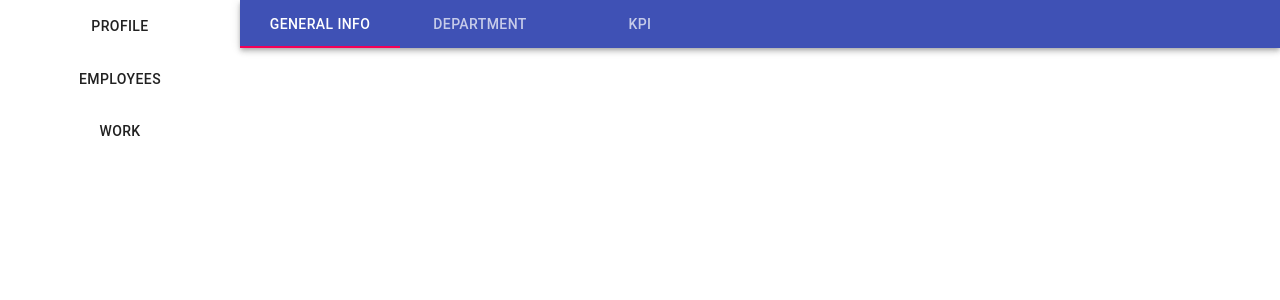
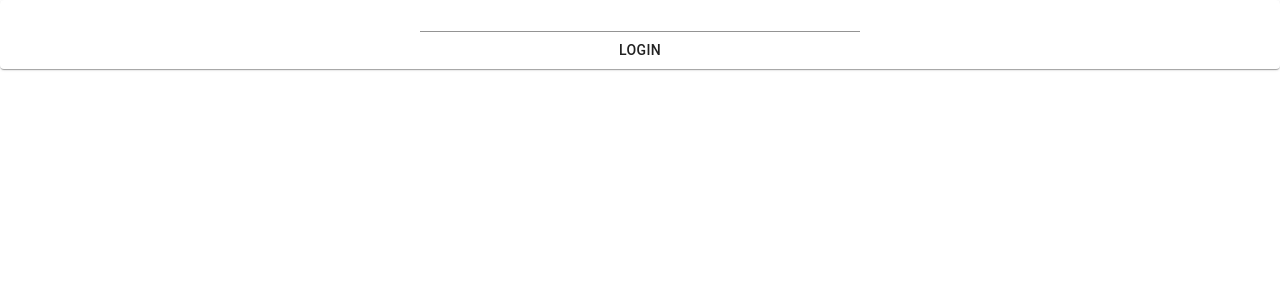
Before and after one commit to s-awaken/final-project, a React (Create React App) app in the folder react-front-end/: page / in a window 1280 px wide. Shown: the top 300 px of the page. Built offline with nearby package versions, Linux system fonts and the light colour scheme.

Commit message:
Logoin Logout feature added

```diff
--- a/react-front-end/src/App.js
+++ b/react-front-end/src/App.js
@@ -1,11 +1,23 @@
 import './App.css';
+import { useSelector, useDispatch } from "react-redux";
+
+import allActions from "./actions";
 
 import HeaderMenu from "./components/Menu"
+import Login from './components/Login'
+
 
 function App() {
+  const login = useSelector((state) => state.currentUser.loggedIn)
+  const renderPage =
+    login ? (
+      <HeaderMenu />
+    ) : (
+        <Login action={allActions.userActions}/>
+      )
   return (
     <div className="App">
-      <HeaderMenu />
+      {renderPage}
     </div>
   );
 }
--- /dev/null
+++ b/react-front-end/src/components/Login.jsx
@@ -0,0 +1,42 @@
+import React, { useState } from 'react'
+import { useDispatch } from 'react-redux'
+
+import Input from '@material-ui/core/Input'
+import Paper from '@material-ui/core/Paper'
+import Typography from '@material-ui/core/Typography'
+import Button from '@material-ui/core/Button'
+
+export default function Login (props) {
+  const [email, setEmail] = useState('');
+  const [password, setPassword] = useState('');
+
+  const dispatch = useDispatch()
+
+  const handleLogin = (event) => {
+    event.preventDefault();
+    dispatch(props.action.setUser())
+  }
+
+  return (<div >
+    <Paper >
+      <form onSubmit={handleLogin} >
+        <Input
+          value={email}
+          onInput={e => setEmail(e.target.value)}
+
+        />
+        <Input
+          value={password}
+          onInput={e => setPassword(e.target.value)}
+        />
+        <Typography />
+        <Button
+          type="submit"
+        >
+          Login
+                    </Button>
+      </form>
+    </Paper>
+  </div>
+  );
+}
--- a/react-front-end/src/components/Menu.jsx
+++ b/react-front-end/src/components/Menu.jsx
@@ -3,7 +3,7 @@ import { useSelector, useDispatch } from "react-redux";
 
 import ListItem from "@material-ui/core/ListItem";
 import { makeStyles } from "@material-ui/core/styles";
-
+import Divider from '@material-ui/core/Divider'
 
 import allActions from "../actions";
 
@@ -14,6 +14,8 @@ import Work from "./drawer/WorkButton";
 import EmployeesBar from "./bars/EmployeesBar"
 import ProfileBar from "./bars/ProfileBar"
 import WorkBar from "./bars/WorkBar"
+
+import Logout from './Logout'
 
 const useStyles = makeStyles((theme) => ({
   // necessary for content to be below app bar
@@ -48,12 +50,6 @@ function ResponsiveDrawer() {
   const employeeGroupSelector = useSelector((state) => state.employeeGroupSelector.selected)
   const dispatch = useDispatch();
 
-  // const user = { name: "Rei" };
-
-  // useEffect(() => {
-  //   dispatch(allActions.userActions.setUser(user));
-  // }, []);
-
   const drawer = (
     <div className={classes.drawerContainer}>
       <ListItem button>
@@ -76,6 +72,10 @@ function ResponsiveDrawer() {
             dispatch(allActions.itemSelectorAction.work());
           }}
         />
+      </ListItem>
+      <Divider />
+      <ListItem >
+        <Logout action={allActions.userActions}/>
       </ListItem>
     </div>
   );
--- a/react-front-end/src/components/logout.jsx
+++ b/react-front-end/src/components/logout.jsx
@@ -1,22 +1,17 @@
 import React from 'react'
+import { useDispatch } from 'react-redux'
 
-import { makeStyles } from '@material-ui/core/styles'
-import Input from '@material-ui/core/Input'
+import Button from '@material-ui/core/Button'
 
-const useStyles = makeStyles((theme) => ({
-  root: {
-    '$ > *': {
-      margin: theme.spacing(1),
-    },
+export default function Logout(props) {
+  const dispatch = useDispatch()
+
+  const logout = (event) => {
+    event.preventDefault()
+    dispatch(props.action.logOut())
   }
-}))
-
-export default function Login() {
-  const classes = useStyles()
 
   return (
-    <form className={classes.root} noValidate autoComplete="off" >
-      <Input defaultValue="Login" inputProps={{ 'aria-label': 'description' }}/>
-    </form>
+    <Button onClick={logout} >Logout </Button>
   )
 }
```
Also changed, not shown: react-front-end/src/components/profile.jsx (added).
